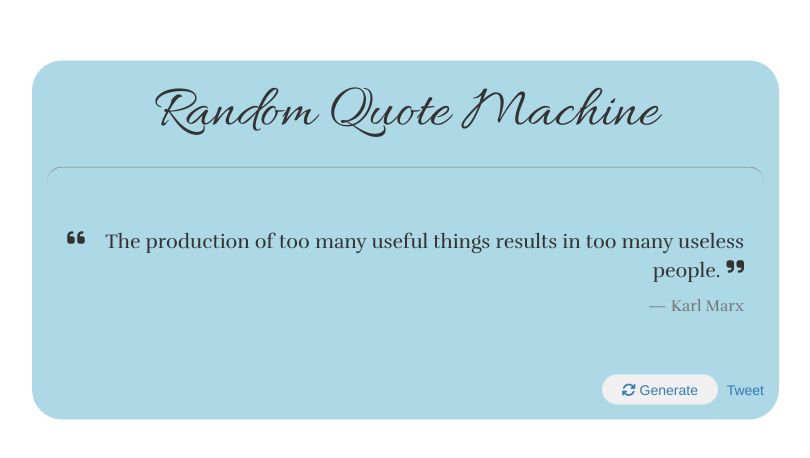
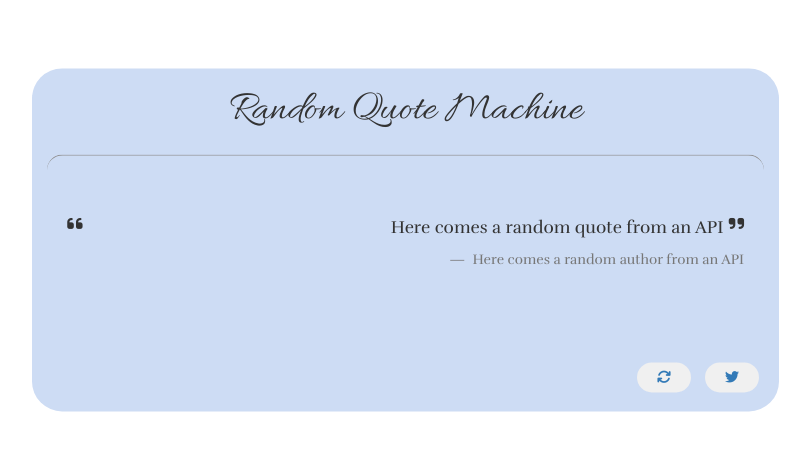
Before and after one commit to samu101108/Intermediate_FrontEnd_Development_projects, a plain HTML site: page Random Quote Machine/index.html in a window 1280 px wide. Shown: the part 160-618 px from the top of the page, without its empty margins (236-1046 px from the left). Drawn offline with nearby package versions, Linux system fonts and the light colour scheme; no server answers; some icons are missing.

Commit message:
change random quotes into API mode

```diff
--- a/Random Quote Machine/css/style.css
+++ b/Random Quote Machine/css/style.css
@@ -1,35 +1,24 @@
-body {
-    /*background-color: black;*/
-}
-
 h1 {
     font-family: 'Allura', cursive;
-    font-size: 6rem;
+    font-size: 3em;
 }
-
 blockquote {
     font-family: 'Rufina', serif;
-    font-size: 2rem;
-    height: 132px
-}
-
-/*Override bootstrap border*/
-
-blockquote {
+    min-height: 132px;
+    /*Override bootstrap border*/
     position: relative;
     border: none;
 }
-
 #box {
     position: absolute;
     top: 50%;
     transform: translateY(-50%);
-    background-color: lightblue;
-    /*margin-top: 3rem;*/
-    padding-bottom: 1rem;
+    background-color: #cddcf4;
+    /*margin-top: 3em;*/
+    padding-bottom: 1em;
     border-radius: 30px;
 }
-
+/*Putting HR o be curve at the edges*/
 hr.style {
     height: 30px;
     border-style: solid;
@@ -37,7 +26,6 @@ hr.style {
     border-width: 1px 0 0 0;
     border-radius: 20px;
 }
-
 hr.style:before {
     display: block;
     content: "";
@@ -48,7 +36,7 @@ hr.style:before {
     border-width: 0 0 1px 0;
     border-radius: 20px;
 }
-
+/*end of Putting HR o be curve at the edges*/
 .button {
     background-color: #f0f0f0;
     padding: 5px 20px;
@@ -56,7 +44,6 @@ hr.style:before {
     display: inline-block;
     border-radius: 15px;
 }
-
 .quote {
   display: none;
 }
--- a/Random Quote Machine/index.html
+++ b/Random Quote Machine/index.html
@@ -13,53 +13,54 @@
     <link rel="stylesheet" href="css/style.css">
     <link href="https://fonts.googleapis.com/css?family=Allura|Rufina" rel="stylesheet">
 
-    <script type="text/javascript" src="js/quotes.json"></script>
-    <script type="text/javascript" src="js/randomQuoteMachine.js"></script>
+    <script src="https://cdn.jsdelivr.net/jquery/2.1.3/jquery.min.js"></script>
+    <script src="https://ajax.googleapis.com/ajax/libs/jquery/1.11.3/jquery.min.js"></script>
+    <script src="js/randomQuoteMachine.js"></script>
+    <!-- <script type="text/javascript"\
+    src="http://quotesondesign.com/api/3.0/api-3.0.json
+    ?callback=my_function"></script> -->
 
 </head>
 
-<body onload="randomize()">
+<body>
     <div class="container">
         <div class="row">
             <div id="box" class="circle col-xs-12 col-lg-7 col-lg-offset-2 text-center">
                 <h1>Random Quote Machine</h1>
                 <hr class="style">
+
                 <blockquote class="text-right">
-                    <p>
+                    <p class="quote">
                         <i class="quote fa fa-quote-left fa fa-pull-left" aria-hidden="true"></i>
-                        <span id="quote" class="quote">
-                        Here comes a random quote from quotes.json
+                        <span id="quote-content">
+                        Here comes a random quote from an API
                         </span>
-
 
                         <i class="quote fa fa-quote-right fa fa-pull-right" aria-hidden="true"></i>
                     </p>
-                    <footer id="author" class="quote">
-                        <span>Here comes a random author from quotes.json</span>
+                    <footer id="quote-title" class="quote">
+                        <span>Here comes a random author from an API</span>
                     </footer>
                 </blockquote>
 
                 <div id="buttons" class="text-right">
 
-                    <a href="#" class="button" onclick="randomize();">
-                        <div><i class="fa fa-refresh"></i> Generate</div>
+                  <!-- button generate new random quote -->
+                    <a id="get-another-quote-button" href="#" class="button">
+                        <div><i class="fa fa-refresh"></i></div>
                     </a>
 
-
-                    <!-- button test -->
-                    <a class="twitter-share-button" id="twitterlink" href="https://twitter.com/share" data-size="large" data-via="samu101108">Tweet</a>
-                    <script type="text/javascript">
-                    </script>
-                    <!-- end button test -->
+                    <!-- button twitter -->
+                    <a class="button twitter-share-button" id="twitterlink" href="https://twitter.com/share"
+                    data-size="large" data-via="samu101108">
+                    <i class="fa fa-twitter"></i></a>
 
                 </div>
             </div>
         </div>
     </div>
-    <script src="https://cdn.jsdelivr.net/jquery/2.1.3/jquery.min.js"></script>
     <script src="https://cdn.jsdelivr.net/bootstrap/3.3.5/js/bootstrap.min.js"></script>
     <script src="https://use.fontawesome.com/b5d24ce853.js"></script>
-    <script src="https://ajax.googleapis.com/ajax/libs/jquery/1.11.3/jquery.min.js"></script>
 
     <script type="text/javascript">
         $(document).ready(function() {
--- a/Random Quote Machine/js/quotes.json
+++ /dev/null
@@ -1,282 +0,0 @@
-var rQuotes=[
-   {
-      "quote":"If you can dream it, you can do it.",
-      "author":"Walt Disney"
-   },
-   {
-      "quote":"All our dreams can come true, if we have the courage to pursue them.",
-      "author":"Walt Disney"
-   },
-   {
-      "quote":"The way to get started is to quit talking and begin doing.",
-      "author":"Walt Disney"
-   },
-   {
-      "quote":"The more you like yourself, the less you are like anyone else, which makes you unique.",
-      "author":"Walt Disney"
-   },
-   {
-      "quote":"When you believe in a thing, believe in it all the way, implicitly and unquestionable.",
-      "author":"Walt Disney"
-   },
-   {
-      "quote":"I only hope that we don't lose sight of one thing - that it was all started by a mouse.",
-      "author":"Walt Disney"
-   },
-   {
-      "quote":"Laughter is America's most important export.",
-      "author":"Walt Disney"
-   },
-   {
-      "quote":"You're dead if you aim only for kids. Adults are only kids grown up, anyway.",
-      "author":"Walt Disney"
-   },
-   {
-      "quote":"When you're curious, you find lots of interesting things to do.",
-      "author":"Walt Disney"
-   },
-   {
-      "quote":"It's kind of fun to do the impossible.",
-      "author":"Walt Disney"
-   },
-   {
-      "quote":"Look deep into nature, and then you will understand everything better.",
-      "author":"Albert Einstein"
-   },
-   {
-      "quote":"Try not to become a man of success, but rather try to become a man of value.",
-      "author":"Albert Einstein"
-   },
-   {
-      "quote":"Joy in looking and comprehending is nature's most beautiful gift.",
-      "author":"Albert Einstein"
-   },
-   {
-      "quote":"Education is what remains after one has forgotten what one has learned in school.",
-      "author":"Albert Einstein"
-   },
-   {
-      "quote":"Whoever is careless with the truth in small matters cannot be trusted with important matters.",
-      "author":"Albert Einstein"
-   },
-   {
-      "quote":"The true sign of intelligence is not knowledge but imagination.",
-      "author":"Albert Einstein"
-   },
-   {
-      "quote":"Insanity: doing the same thing over and over again and expecting different results.",
-      "author":"Albert Einstein"
-   },
-   {
-      "quote":"We cannot solve our problems with the same thinking we used when we created them.",
-      "author":"Albert Einstein"
-   },
-   {
-      "quote":"Only two things are infinite, the universe and human stupidity, and I'm not sure about the former.",
-      "author":"Albert Einstein"
-   },
-   {
-      "quote":"Peace cannot be kept by force; it can only be achieved by understanding.",
-      "author":"Albert Einstein"
-   },
-   {
-      "quote":"Information is power. But like all power, there are those who want to keep it for themselves.",
-      "author":"Aaron Swartz"
-   },
-   {
-      "quote":"Big stories need human stakes.",
-      "author":"Aaron Swartz"
-   },
-   {
-      "quote":"Assume nobody else has any idea what they're doing, either.",
-      "author":"Aaron Swartz"
-   },
-   {
-      "quote":"We need to download scientific journals and upload them to file-sharing networks.",
-      "author":"Aaron Swartz"
-   },
-   {
-      "quote":"Say yes to everything.",
-      "author":"Aaron Swartz"
-   },
-   {
-      "quote":"I first met Jimbo Wales, the face of Wikipedia, when he came to speak at Stanford.",
-      "author":"Aaron Swartz"
-   },
-   {
-      "quote":"Nearly 75,000 Demand Progress members have urged Congress to fix the Patriot Act.",
-      "author":"Aaron Swartz"
-   },
-   {
-      "quote":"Computers will be able to do all the mundane tasks in our daily lives.",
-      "author":"Aaron Swartz"
-   },
-   {
-      "quote":"There's all sorts of stuff people want to publish anonymously.",
-      "author":"Aaron Swartz"
-   },
-   {
-      "quote":"Senator Wyden continues to be the Senate's truest champion of an open Internet.",
-      "author":"Aaron Swartz"
-   },
-   {
-      "quote":"One good thing about music, when it hits you, you feel no pain.",
-      "author":"Bob Marley"
-   },
-   {
-      "quote":"Truth is everybody is going to hurt you: you just gotta find the ones worth suffering for.",
-      "author":"Bob Marley"
-   },
-   {
-      "quote":"The good times of today, are the sad thoughts of tomorrow.",
-      "author":"Bob Marley"
-   },
-   {
-      "quote":"Open your eyes, look within. Are you satisfied with the life you're living?",
-      "author":"Bob Marley"
-   },
-   {
-      "quote":"Don't gain the world and lose your soul; wisdom is better than silver or gold.",
-      "author":"Bob Marley"
-   },
-   {
-      "quote":"Get up, stand up, Stand up for your rights. Get up, stand up, Don't give up the fight.",
-      "author":"Bob Marley"
-   },
-   {
-      "quote":"Rastafari not a culture, it's a reality.",
-      "author":"Bob Marley"
-   },
-   {
-      "quote":"I don't know how to live good. I only know how to suffer.",
-      "author":"Bob Marley"
-   },
-   {
-      "quote":"None but ourselves can free our minds.",
-      "author":"Bob Marley"
-   },
-   {
-      "quote":"Man is a universe within himself.",
-      "author":"Bob Marley"
-   },
-   {
-      "quote":"Mistakes are always forgivable, if one has the courage to admit them.",
-      "author":"Bruce Lee"
-   },
-   {
-      "quote":"Knowledge will give you power, but character respect.",
-      "author":"Bruce Lee"
-   },
-   {
-      "quote":"A wise man can learn more from a foolish question than a fool can learn from a wise answer.",
-      "author":"Bruce Lee"
-   },
-   {
-      "quote":"Showing off is the fool's idea of glory.",
-      "author":"Bruce Lee"
-   },
-   {
-      "quote":"Take things as they are. Punch when you have to punch. Kick when you have to kick.",
-      "author":"Bruce Lee"
-   },
-   {
-      "quote":"If you love life, don't waste time, for time is what life is made up of.",
-      "author":"Bruce Lee"
-   },
-   {
-      "quote":"The less effort, the faster and more powerful you will be.",
-      "author":"Bruce Lee"
-   },
-   {
-      "quote":"The key to immortality is first living a life worth remembering.",
-      "author":"Bruce Lee"
-   },
-   {
-      "quote":"A quick temper will make a fool of you soon enough.",
-      "author":"Bruce Lee"
-   },
-   {
-      "quote":"If you spend too much time thinking about a thing, you'll never get it done.",
-      "author":"Bruce Lee"
-   },
-   {
-      "quote":"History repeats itself, first as tragedy, second as farce.",
-      "author":"Karl Marx"
-   },
-   {
-      "quote":"Workers of the world unite; you have nothing to lose but your chains.",
-      "author":"Karl Marx"
-   },
-   {
-      "quote":"The only antidote to mental suffering is physical pain.",
-      "author":"Karl Marx"
-   },
-   {
-      "quote":"From each according to his abilities, to each according to his needs.",
-      "author":"Karl Marx"
-   },
-   {
-      "quote":"Religion is the opium of the masses.",
-      "author":"Karl Marx"
-   },
-   {
-      "quote":"Nothing can have value without being an object of utility.",
-      "author":"Karl Marx"
-   },
-   {
-      "quote":"Social progress can be measured by the social position of the female sex.",
-      "author":"Karl Marx"
-   },
-   {
-      "quote":"Necessity is blind until it becomes conscious. Freedom is the consciousness of necessity.",
-      "author":"Karl Marx"
-   },
-   {
-      "quote":"The production of too many useful things results in too many useless people.",
-      "author":"Karl Marx"
-   },
-   {
-      "quote":"Medicine heals doubts as well as diseases.",
-      "author":"Karl Marx"
-   },
-   {
-      "quote":"Know thy self, know thy enemy. A thousand battles, a thousand victories.",
-      "author":"Sun Tzu"
-   },
-   {
-      "quote":"The supreme art of war is to subdue the enemy without fighting.",
-      "author":"Sun Tzu"
-   },
-   {
-      "quote":"Know your enemy and know yourself and you can fight a hundred battles without disaster.",
-      "author":"Sun Tzu"
-   },
-   {
-      "quote":"Pretend inferiority and encourage his arrogance.",
-      "author":"Sun Tzu"
-   },
-   {
-      "quote":"He who knows when he can fight and when he cannot, will be victorious.",
-      "author":"Sun Tzu"
-   },
-   {
-      "quote":"Secret operations are essential in war; upon them the army relies to make its every move.",
-      "author":"Sun Tzu"
-   },
-   {
-      "quote":"A good commander is benevolent and unconcerned with fame.",
-      "author":"Sun Tzu"
-   },
-   {
-      "quote":"He will win who knows when to fight and when not to fight.",
-      "author":"Sun Tzu"
-   },
-   {
-      "quote":"If your opponent is of choleric temper, irritate him.",
-      "author":"Sun Tzu"
-   },
-   {
-      "quote":"If you know the enemy and know yourself you need not fear the results of a hundred battles.",
-      "author":"Sun Tzu"
-   }
-];
--- a/Random Quote Machine/js/randomQuoteMachine.js
+++ b/Random Quote Machine/js/randomQuoteMachine.js
@@ -1,34 +1,29 @@
-//Function to randomize quotes and authors
-function randomize(){
-  jSonSize = rQuotes.length-1;
-  //console.log(jSonSize);
-  x = Math.round(Math.random()*jSonSize);
-  //console.log(x);
-  document.getElementById("quote").innerHTML = rQuotes[x]["quote"];
-  document.getElementById("author").innerHTML = rQuotes[x]["author"];
-};
 
-//function to transition text fade
-// function slideShow(){
-//   console.log("Element changed");
-// }
-//
-// function c(){
-//   console.log("click");
-// }
-
-
-/*
-carregar a função no inicio do carregamento da página
-para que o CSS do quote passe da opacidade 0 para 1
-
-fazer com que ao apertar o botão 'generate' e a nova 'quote' seja carregada
-e o processo acima se repita: que a opacidade do 'quote' passe de 0 para 1.
-
-1. Uma função que faça a transição de 0 para 1 (slideShow()).
-2. Chamar a função no carregamento da pagina.
-3. Chamar a nova frase ao apertar o botão generate (função randomize(), gera no quote).
-4. *Ao carregar a nova frase* chamar a função de transição (slideShow()).
-
-
-*/
+//jQuery function to get API messages
+jQuery( function( $ ) {
+  //loads the quote on page load
+  $(document).ready(function(){
+    $.ajax( {
+      url: 'http://quotesondesign.com/wp-json/posts?filter[orderby]=rand',
+      success: function ( data ) {
+        var post = data.shift(); // The data is an array of posts. Grab the first one.
+        $( '#quote-title' ).text( post.title );
+        $( '#quote-content' ).html( post.content );
+      },
+      cache: false //if set to true, the quote don't changes
+    } );
+  });
+  //loads the quote on button click
+  $( '#get-another-quote-button' ).on( 'click', function ( e ) {
+    e.preventDefault();
+    $.ajax( {
+      url: 'http://quotesondesign.com/wp-json/posts?filter[orderby]=rand',
+      success: function ( data ) {
+        var post = data.shift(); // The data is an array of posts. Grab the first one.
+        $( '#quote-title' ).text( post.title );
+        $( '#quote-content' ).html( post.content );
+      },
+      cache: false //if set to true, the quote don't changes
+    } );
+  } );
+} );
```
